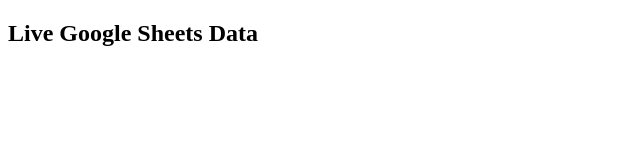
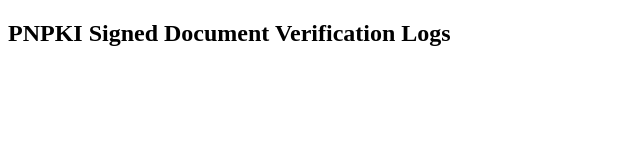
Before and after one commit to Zei-Arche/Zei-Arche.github.io, a plain HTML site: page index.html in a window 1280 px wide. Shown: the whole page, without its empty margins (0-640 px from the left). Drawn offline with nearby package versions, Linux system fonts and the light colour scheme; no server answers.

Commit message:
Update index.html

```diff
--- a/index.html
+++ b/index.html
@@ -20,7 +20,7 @@
   </style>
 </head>
 <body>
-  <h2>Live Google Sheets Data</h2>
+  <h2>PNPKI Signed Document Verification Logs</h2>
   <table id="data-table"></table>
 
   <script>
```
